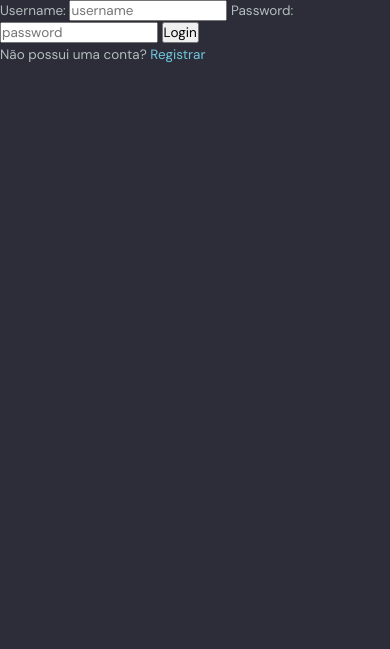
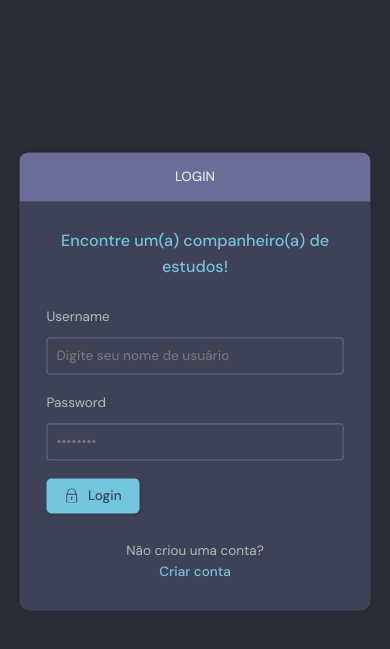
Before and after one commit to jeovasb00/StudyBud, a Django app: page /login/ in a window 390 px wide. Shown: the part 59-708 px from the top of the page. Run offline with Django 4.2, Linux system fonts and the light colour scheme.

Commit message:
alterando a responsividade no mobile, minuto 5:47:50

```diff
--- a/base/forms.py
+++ b/base/forms.py
@@ -1,8 +1,14 @@
 from django.forms import ModelForm
 from .models import Room
+from django.contrib.auth.models import User
 
 class RoomForm(ModelForm):
     class Meta:
         model = Room
         fields = '__all__'
         exclude = ['host', 'participants']
+
+class UserForm(ModelForm):
+    class Meta:
+        model = User
+        fields = ['username', 'email']
--- a/base/urls.py
+++ b/base/urls.py
@@ -14,4 +14,8 @@ urlpatterns = [
     path("update-room/<str:pk>/", views.updateRoom, name="update-room"),
     path("delete-room/<str:pk>/", views.deleteRoom, name="delete-room"),
     path("delete-message/<str:pk>/", views.deleteMessage, name="delete-message"),
+
+    path("update-user/", views.updateUser, name="update-user"),
+
+    path("topics/", views.topicsPage, name="topics"),
 ]
--- a/base/views.py
+++ b/base/views.py
@@ -7,7 +7,7 @@ from django.contrib.auth import authenticate, login, logout
 from django.contrib.auth.forms import UserCreationForm
 from django.contrib import messages
 from .models import Room, Topic, Message
-from .forms import RoomForm
+from .forms import RoomForm, UserForm
 
 def loginPage(request):
     page = 'login'
@@ -65,7 +65,7 @@ def home(request):
         Q(description__icontains=q)
     )
 
-    topics = Topic.objects.all()
+    topics = Topic.objects.all()[0:3]
     room_count = rooms.count()
     roomMessages = Message.objects.filter(Q(room__topic__name__icontains=q))
 
@@ -163,3 +163,21 @@ def deleteMessage(request, pk):
         message.delete()
         return redirect('home')
     return render(request, 'base/delete.html', {'obj':message})
+
+@login_required(login_url='/login')
+def updateUser(request):
+    user = request.user
+    form = UserForm(instance=user)
+
+    if request.method == 'POST':
+        form = UserForm(request.POST, instance=user)
+        if form.is_valid():
+            form.save()
+            return redirect('user-profile', pk=user.id)
+
+    return render(request, 'base/update-user.html', {'form':form})
+
+def topicsPage(request):
+    q = request.GET.get('q') if request.GET.get('q') != None else ''
+    topics = Topic.objects.filter(name__icontains=q)
+    return render(request, 'base/topics.html', {'topics':topics})
--- a/templates/base/login_register.html
+++ b/templates/base/login_register.html
@@ -2,37 +2,99 @@
 
 {% block content %}
 
+<main class="auth layout">
 
-{% if page == "login" %}
+  {% if page == "login" %}
+  <div class="container">
+    <div class="layout__box">
+      <div class="layout__boxHeader">
+        <div class="layout__boxTitle">
+          <h3>Login</h3>
+        </div>
+      </div>
+      <div class="layout__body">
+        <h2 class="auth__tagline">Encontre um(a) companheiro(a) de estudos!</h2>
 
-<div>
-    <form method='POST' action="">
-        {% csrf_token %}
+        <form class="form" action="" method="POST">
+          {% csrf_token %}
+          <div class="form__group form__group">
+            <label for="room_name">Username</label>
+            <input id="username" name="username" type="text" placeholder="Digite seu nome de usuário" />
+          </div>
+          <div class="form__group">
+            <label for="password">Password</label>
+            <input id="password" name="password" type="password"
+              placeholder="&bull;&bull;&bull;&bull;&bull;&bull;&bull;&bull;" />
+          </div>
 
-        <label>Username:</label>
-        <input type="text" name="username" placeholder="username" />
+          <button class="btn btn--main" type="submit">
+            <svg version="1.1" xmlns="http://www.w3.org/2000/svg" width="32" height="32" viewBox="0 0 32 32">
+              <title>lock</title>
+              <path
+                d="M27 12h-1v-2c0-5.514-4.486-10-10-10s-10 4.486-10 10v2h-1c-0.553 0-1 0.447-1 1v18c0 0.553 0.447 1 1 1h22c0.553 0 1-0.447 1-1v-18c0-0.553-0.447-1-1-1zM8 10c0-4.411 3.589-8 8-8s8 3.589 8 8v2h-16v-2zM26 30h-20v-16h20v16z">
+              </path>
+              <path
+                d="M15 21.694v4.306h2v-4.306c0.587-0.348 1-0.961 1-1.694 0-1.105-0.895-2-2-2s-2 0.895-2 2c0 0.732 0.413 1.345 1 1.694z">
+              </path>
+            </svg>
 
-        <label>Password:</label>
-        <input type="password" name="password" placeholder="password" />
+            Login
+          </button>
+        </form>
 
-        <input type="submit" value="Login" />
-    </form>
+        <div class="auth__action">
+          <p>Não criou uma conta?</p>
+          <a href="{% url 'register' %}" class="btn btn--link">Criar conta</a>
+        </div>
+      </div>
+    </div>
+  </div>
+  {% else %}
+    <div class="container">
+    <div class="layout__box">
+      <div class="layout__boxHeader">
+        <div class="layout__boxTitle">
+          <h3>Criar Conta</h3>
+        </div>
+      </div>
+      <div class="layout__body">
+        <h2 class="auth__tagline">Encontre um(a) companheiro(a) de estudos!</h2>
 
-    <p>Não possui uma conta? <a href="{% url 'register' %}">Registrar</a></p>
-</div>
+        <form class="form" action="" method="POST">
+          {% csrf_token %}
+
+          {% for field in form %}
+          <div class="form__group form__group">
+            <label for="room_name">{{field.label}}</label>
+            {{field}}
+          </div>
+          {% endfor %}
 
 
-{% else %}
+          <button class="btn btn--main" type="submit">
+            <svg version="1.1" xmlns="http://www.w3.org/2000/svg" width="32" height="32" viewBox="0 0 32 32">
+              <title>lock</title>
+              <path
+                d="M27 12h-1v-2c0-5.514-4.486-10-10-10s-10 4.486-10 10v2h-1c-0.553 0-1 0.447-1 1v18c0 0.553 0.447 1 1 1h22c0.553 0 1-0.447 1-1v-18c0-0.553-0.447-1-1-1zM8 10c0-4.411 3.589-8 8-8s8 3.589 8 8v2h-16v-2zM26 30h-20v-16h20v16z">
+              </path>
+              <path
+                d="M15 21.694v4.306h2v-4.306c0.587-0.348 1-0.961 1-1.694 0-1.105-0.895-2-2-2s-2 0.895-2 2c0 0.732 0.413 1.345 1 1.694z">
+              </path>
+            </svg>
 
-<div>
-    <form method='POST' action="">
-        {% csrf_token %}
-        {{form.as_p}}
-        <input type="submit" value="Register" />
-    </form>
+            Criar conta
+          </button>
+        </form>
 
-    <p>Já possui uma conta? <a href="{% url 'login' %}">Login</a></p>
-</div>
-{% endif %}
+        <div class="auth__action">
+          <p>Já possui uma conta?</p>
+          <a href="{% url 'login' %}" class="btn btn--link">Realizar login</a>
+        </div>
+      </div>
+    </div>
+  </div>
 
+
+  {% endif %}
+</main>
 {% endblock content %}
--- a/templates/base/profile.html
+++ b/templates/base/profile.html
@@ -18,7 +18,11 @@
           <div class="profile__info">
             <h3>{{user.username}}</h3>
             <p>@{{user.username}}</p>
-            <a href="edit-user.html" class="btn btn--main btn--pill">Edit Profile</a>
+
+            {% if request.user == user %}
+            <a href="{% url 'update-user' %}" class="btn btn--main btn--pill">Edit Profile</a>
+            {% endif %}
+
           </div>
           <div class="profile__about">
             <h3>About</h3>
--- a/templates/base/room.html
+++ b/templates/base/room.html
@@ -114,7 +114,10 @@
             </div>
           </div>
           <div class="room__message">
-            <form action="#"><input name="" placeholder="Write your message here..." /></form>
+            <form action="" method="POST">
+              {% csrf_token %}
+              <input name="body" placeholder="Write your message here..." />
+            </form>
           </div>
         </div>
         <!-- Room End -->
--- a/templates/base/room_form.html
+++ b/templates/base/room_form.html
@@ -58,7 +58,7 @@
           </div> -->
 
           <div class="form__action">
-            <a class="btn btn--dark" href="index.html">Cancel</a>
+            <a class="btn btn--dark" href="{% url 'home' %}">Cancel</a>
             <button class="btn btn--main" type="submit">Create Room</button>
           </div>
         </form>
--- a/templates/base/topics_component.html
+++ b/templates/base/topics_component.html
@@ -1,5 +1,3 @@
-
-
 <div class="topics">
     <div class="topics__header">
         <h2>Browse Topics</h2>
@@ -15,7 +13,7 @@
         {% endfor %}
 
     </ul>
-    <a class="btn btn--link" href="topics.html">
+    <a class="btn btn--link" href="{% url 'topics' %}">
         More
         <svg version="1.1" xmlns="http://www.w3.org/2000/svg" width="32" height="32" viewBox="0 0 32 32">
             <title>chevron-down</title>
--- a/templates/navbar.html
+++ b/templates/navbar.html
@@ -21,7 +21,7 @@
             <!-- Logged In -->
             {% if request.user.is_authenticated %}
             <div class="header__user">
-                <a href="profile.html">
+                <a href="{% url 'user-profile' user.id %}">
                     <div class="avatar avatar--medium active">
                         <img src="https://randomuser.me/api/portraits/men/37.jpg" />
                     </div>
@@ -46,7 +46,7 @@
             {% endif %}
 
             <div class="dropdown-menu">
-                <a href="settings.html" class="dropdown-link"><svg version="1.1" xmlns="http://www.w3.org/2000/svg"
+                <a href="{% url 'update-user' %}" class="dropdown-link"><svg version="1.1" xmlns="http://www.w3.org/2000/svg"
                         width="32" height="32" viewBox="0 0 32 32">
                         <title>tools</title>
                         <path
```
Also changed, not shown: templates/base/delete.html (+32 -6 lines), templates/base/delete_antiga.html (added, +12 -0 lines), templates/base/home.html (+4 -4 lines), templates/base/login_register_antiga.html (added, +38 -0 lines), templates/base/topics.html (added, +50 -0 lines), templates/base/update-user.html (added, +45 -0 lines), db.sqlite3.
